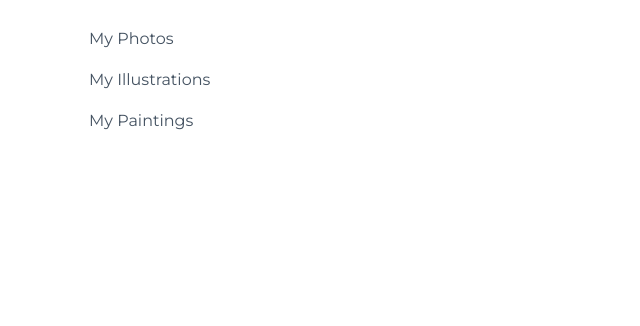
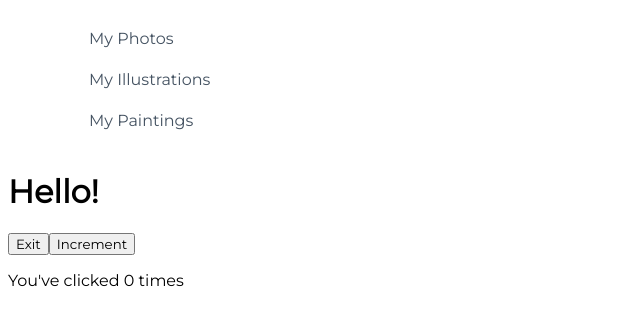
Before and after one commit to Lee-moran/challenge-repo-react, a React (Create React App) app in the folder my-app/: page / in a window 1280 px wide. Shown: the top 326 px of the page, without its empty margins (0-640 px from the left). Built offline with nearby package versions, Linux system fonts and the light colour scheme.

Commit message:
stateful class components Updating the State, part 3

```diff
--- a/my-app/src/App.js
+++ b/my-app/src/App.js
@@ -1,12 +1,16 @@
 import css from './App.module.css';
 import Sidebar from './components/Sidebar';
+import StatefulGreeting from './components/StatefulGreeting';
 
 function App() {
   return (
     <div className={css.Sidebar}>
       <Sidebar/>
+      <StatefulGreeting/>
     </div>
   );
 }
 
+
+
 export default App;
--- /dev/null
+++ b/my-app/src/components/StatefulGreeting.js
@@ -0,0 +1,55 @@
+import React from "react";
+
+class StatefulGreeting extends React.Component {
+
+    constructor(props){
+        super(props);
+        this.state = {
+            introduction: "Hello!",
+            buttonText: "Exit",
+            count: 0,
+        };
+    }
+
+    increment() {
+        this.setState({
+            count: this.state.count + 1
+        })
+        console.log(this.state.count)
+    }
+
+    incrementFive(){
+        this.increment()
+        this.increment()
+        this.increment()
+        this.increment()
+        this.increment()
+    }
+
+    handleClick() {
+        this.setState({
+            introduction: this.state.introduction === "Hello!" ? "Goodbye!" : "Hello!",
+            buttonText: this.state.buttonText === "Exit" ? "Enter" : "Exit",
+        }, ()=>{
+            console.log('new state', this.state.introduction);
+            console.log('new state', this.state.buttonText);
+        });
+        console.log(this.state.introduction);
+        console.log(this.state.buttonText);
+      }
+
+    render(){
+        return (
+            <div>
+                <h1> {this.state.introduction} {this.props.greeting} </h1>
+                <button onClick={() => this.handleClick()}>{this.state.buttonText}</button>
+                <button onClick={() => this.incrementFive()}>Increment</button>
+                <p>You've clicked {this.state.count} times</p>
+            </div>
+        )
+    }
+
+
+}
+
+export default StatefulGreeting;
```
